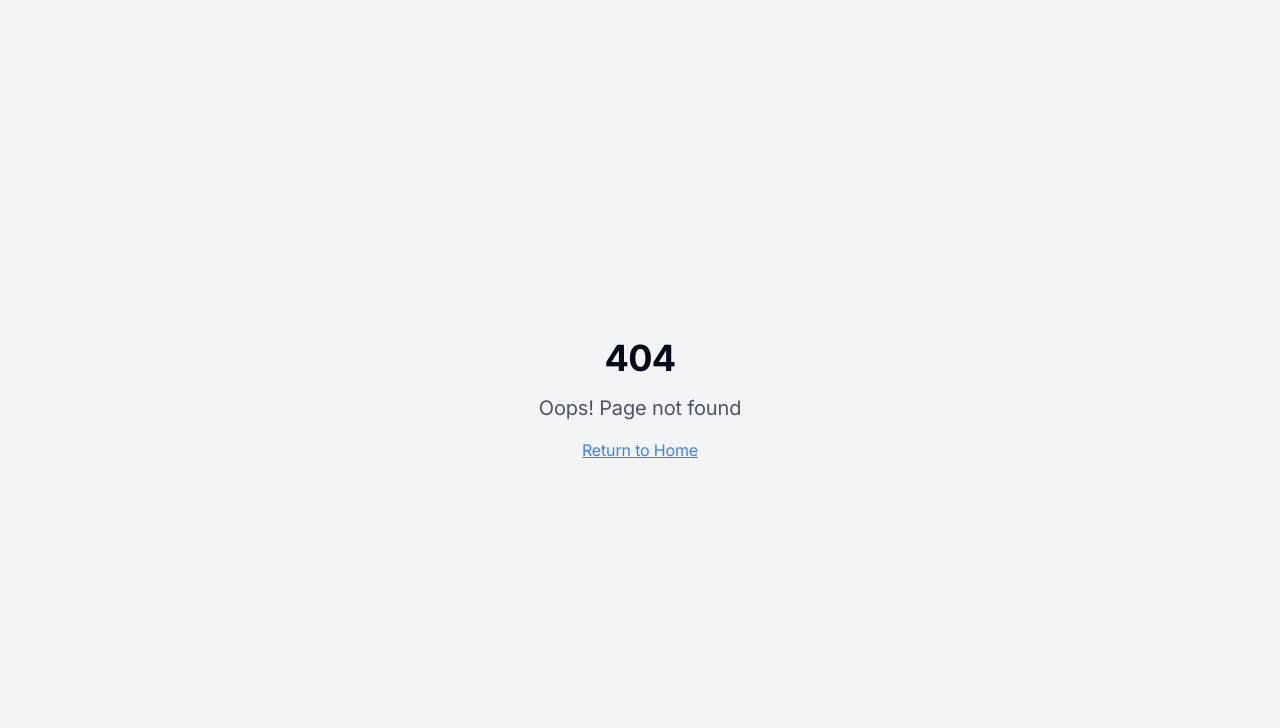
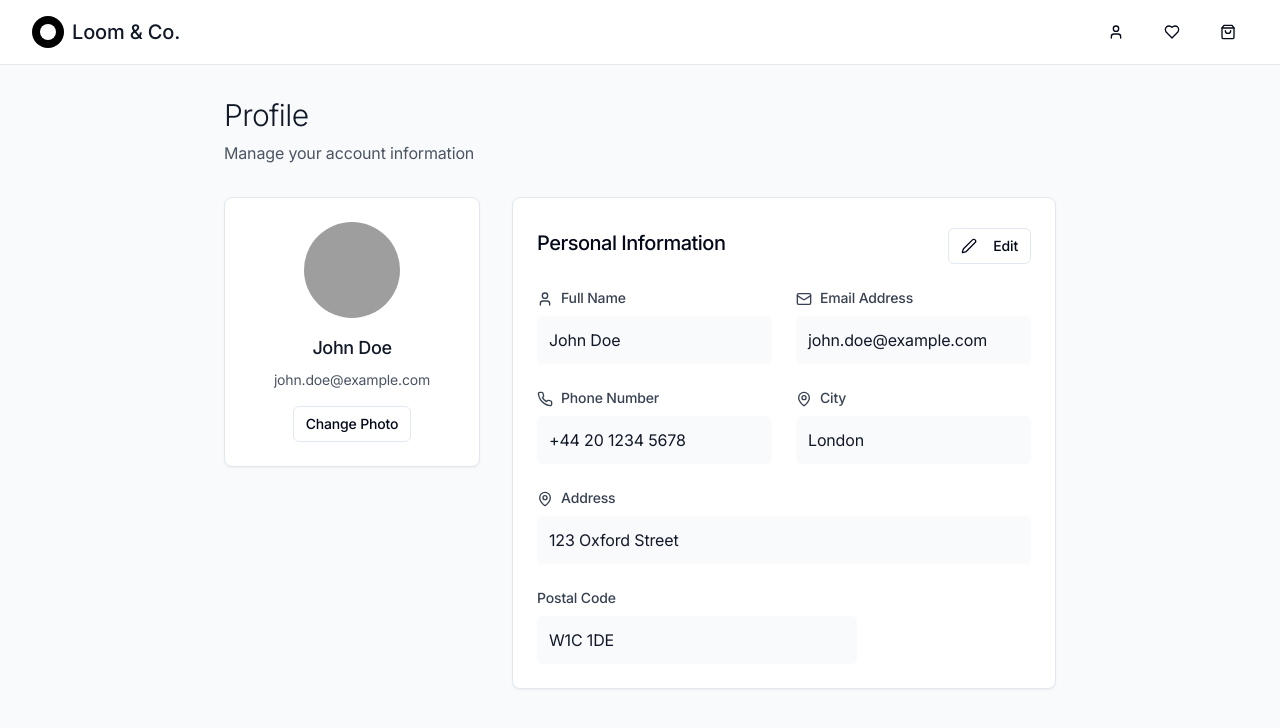
Before and after one commit to Suresh-28/cloth-store-core, a React (Vite) app: page /profile in a window 1280 px wide. Before the commit this address had no page. Shown: the top 728 px of the page. Built offline with nearby package versions, Linux system fonts and the light colour scheme; grey boxes are pictures that could not be loaded.

Commit message:
Add profile functionality
Added basic profile functionality to the user dropdown menu.

```diff
--- a/src/App.tsx
+++ b/src/App.tsx
@@ -14,6 +14,7 @@ import Wishlist from "./pages/Wishlist";
 import Checkout from "./pages/Checkout";
 import Payment from "./pages/Payment";
 import Orders from "./pages/Orders";
+import Profile from "./pages/Profile";
 import AdminDashboard from "./pages/admin/AdminDashboard";
 import AdminProducts from "./pages/admin/AdminProducts";
 import AddProduct from "./pages/admin/AddProduct";
@@ -42,6 +43,7 @@ const App = () => (
               <Route path="/checkout" element={<Checkout />} />
               <Route path="/payment" element={<Payment />} />
               <Route path="/orders" element={<Orders />} />
+              <Route path="/profile" element={<Profile />} />
               <Route path="/admin" element={<AdminDashboard />} />
               <Route path="/admin/products" element={<AdminProducts />} />
               <Route path="/admin/products/add" element={<AddProduct />} />
--- a/src/components/Header.tsx
+++ b/src/components/Header.tsx
@@ -23,7 +23,7 @@ const Header = () => {
         break;
       case 'profile':
         console.log('Profile clicked');
-        // Navigate to profile page
+        navigate('/profile');
         break;
       case 'logout':
         console.log('Logout clicked');
--- /dev/null
+++ b/src/pages/Profile.tsx
@@ -0,0 +1,215 @@
+
+import { useState } from 'react';
+import { User, Mail, Phone, MapPin, Edit2, Save, X } from 'lucide-react';
+import Header from '@/components/Header';
+import { Card, CardContent, CardHeader, CardTitle } from '@/components/ui/card';
+import { Button } from '@/components/ui/button';
+import { Input } from '@/components/ui/input';
+import { Avatar, AvatarFallback, AvatarImage } from '@/components/ui/avatar';
+
+interface UserProfile {
+  name: string;
+  email: string;
+  phone: string;
+  address: string;
+  city: string;
+  postalCode: string;
+}
+
+const Profile = () => {
+  const [isEditing, setIsEditing] = useState(false);
+  const [profile, setProfile] = useState<UserProfile>({
+    name: 'John Doe',
+    email: 'john.doe@example.com',
+    phone: '+44 20 1234 5678',
+    address: '123 Oxford Street',
+    city: 'London',
+    postalCode: 'W1C 1DE'
+  });
+  const [editedProfile, setEditedProfile] = useState<UserProfile>(profile);
+
+  const handleEdit = () => {
+    setIsEditing(true);
+    setEditedProfile(profile);
+  };
+
+  const handleSave = () => {
+    setProfile(editedProfile);
+    setIsEditing(false);
+    console.log('Profile saved:', editedProfile);
+  };
+
+  const handleCancel = () => {
+    setIsEditing(false);
+    setEditedProfile(profile);
+  };
+
+  const handleInputChange = (field: keyof UserProfile, value: string) => {
+    setEditedProfile(prev => ({
+      ...prev,
+      [field]: value
+    }));
+  };
+
+  return (
+    <div className="min-h-screen bg-gray-50">
+      <Header />
+
+      <div className="max-w-4xl mx-auto px-4 sm:px-6 lg:px-8 py-8">
+        <div className="mb-8">
+          <h1 className="text-3xl font-light text-gray-900">Profile</h1>
+          <p className="text-gray-600 mt-2">Manage your account information</p>
+        </div>
+
+        <div className="grid grid-cols-1 lg:grid-cols-3 gap-8">
+          {/* Profile Picture Card */}
+          <div className="lg:col-span-1">
+            <Card>
+              <CardContent className="p-6 text-center">
+                <Avatar className="w-24 h-24 mx-auto mb-4">
+                  <AvatarImage src="/placeholder.svg" alt="Profile" />
+                  <AvatarFallback className="bg-gray-200 text-gray-600 text-2xl">
+                    {profile.name.split(' ').map(n => n[0]).join('')}
+                  </AvatarFallback>
+                </Avatar>
+                <h3 className="text-lg font-medium text-gray-900 mb-2">{profile.name}</h3>
+                <p className="text-sm text-gray-600 mb-4">{profile.email}</p>
+                <Button variant="outline" size="sm">
+                  Change Photo
+                </Button>
+              </CardContent>
+            </Card>
+          </div>
+
+          {/* Profile Information Card */}
+          <div className="lg:col-span-2">
+            <Card>
+              <CardHeader className="flex flex-row items-center justify-between">
+                <CardTitle className="text-xl font-medium">Personal Information</CardTitle>
+                {!isEditing ? (
+                  <Button variant="outline" size="sm" onClick={handleEdit}>
+                    <Edit2 size={16} className="mr-2" />
+                    Edit
+                  </Button>
+                ) : (
+                  <div className="flex space-x-2">
+                    <Button variant="outline" size="sm" onClick={handleCancel}>
+                      <X size={16} className="mr-2" />
+                      Cancel
+                    </Button>
+                    <Button size="sm" onClick={handleSave}>
+                      <Save size={16} className="mr-2" />
+                      Save
+                    </Button>
+                  </div>
+                )}
+              </CardHeader>
+              <CardContent className="space-y-6">
+                <div className="grid grid-cols-1 md:grid-cols-2 gap-6">
+                  <div>
+                    <label className="block text-sm font-medium text-gray-700 mb-2">
+                      <User size={16} className="inline mr-2" />
+                      Full Name
+                    </label>
+                    {isEditing ? (
+                      <Input
+                        value={editedProfile.name}
+                        onChange={(e) => handleInputChange('name', e.target.value)}
+                        placeholder="Enter your full name"
+                      />
+                    ) : (
+                      <p className="text-gray-900 bg-gray-50 p-3 rounded-md">{profile.name}</p>
+                    )}
+                  </div>
+
+                  <div>
+                    <label className="block text-sm font-medium text-gray-700 mb-2">
+                      <Mail size={16} className="inline mr-2" />
+                      Email Address
+                    </label>
+                    {isEditing ? (
+                      <Input
+                        type="email"
+                        value={editedProfile.email}
+                        onChange={(e) => handleInputChange('email', e.target.value)}
+                        placeholder="Enter your email"
+                      />
+                    ) : (
+                      <p className="text-gray-900 bg-gray-50 p-3 rounded-md">{profile.email}</p>
+                    )}
+                  </div>
+
+                  <div>
+                    <label className="block text-sm font-medium text-gray-700 mb-2">
+                      <Phone size={16} className="inline mr-2" />
+                      Phone Number
+                    </label>
+                    {isEditing ? (
+                      <Input
+                        value={editedProfile.phone}
+                        onChange={(e) => handleInputChange('phone', e.target.value)}
+                        placeholder="Enter your phone number"
+                      />
+                    ) : (
+                      <p className="text-gray-900 bg-gray-50 p-3 rounded-md">{profile.phone}</p>
+                    )}
+                  </div>
+
+                  <div>
+                    <label className="block text-sm font-medium text-gray-700 mb-2">
+                      <MapPin size={16} className="inline mr-2" />
+                      City
+                    </label>
+                    {isEditing ? (
+                      <Input
+                        value={editedProfile.city}
+                        onChange={(e) => handleInputChange('city', e.target.value)}
+                        placeholder="Enter your city"
+                      />
+                    ) : (
+                      <p className="text-gray-900 bg-gray-50 p-3 rounded-md">{profile.city}</p>
+                    )}
+                  </div>
+                </div>
+
+                <div>
+                  <label className="block text-sm font-medium text-gray-700 mb-2">
+                    <MapPin size={16} className="inline mr-2" />
+                    Address
+                  </label>
+                  {isEditing ? (
+                    <Input
+                      value={editedProfile.address}
+                      onChange={(e) => handleInputChange('address', e.target.value)}
+                      placeholder="Enter your address"
+                    />
+                  ) : (
+                    <p className="text-gray-900 bg-gray-50 p-3 rounded-md">{profile.address}</p>
+                  )}
+                </div>
+
+                <div>
+                  <label className="block text-sm font-medium text-gray-700 mb-2">
+                    Postal Code
+                  </label>
+                  {isEditing ? (
+                    <Input
+                      value={editedProfile.postalCode}
+                      onChange={(e) => handleInputChange('postalCode', e.target.value)}
+                      placeholder="Enter your postal code"
+                      className="max-w-xs"
+                    />
+                  ) : (
+                    <p className="text-gray-900 bg-gray-50 p-3 rounded-md max-w-xs">{profile.postalCode}</p>
+                  )}
+                </div>
+              </CardContent>
+            </Card>
+          </div>
+        </div>
+      </div>
+    </div>
+  );
+};
+
+export default Profile;
```
